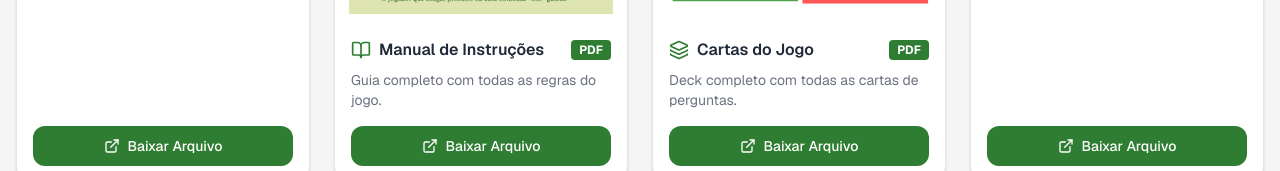
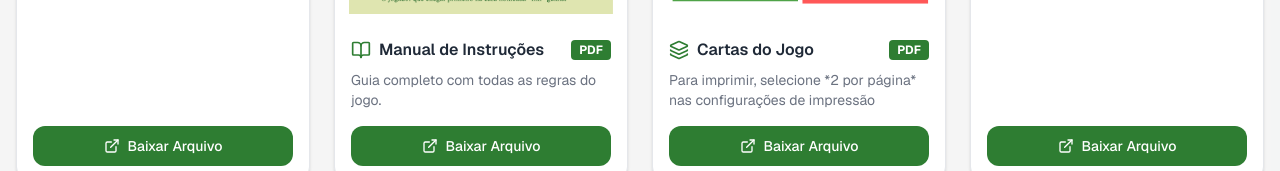
Before and after one commit to vichinskyy/v0-projeto-de-extensao-1-semestre, a Next.js app: page / in a window 1280 px wide. Shown: the part 719-890 px from the top of the page. Built offline with nearby package versions, Linux system fonts and the light colour scheme.

Commit message:
feat: update materials section description for printing settings
Updated description for "Cartas do Jogo" to clarify print settings.

Co-authored-by: vichinskyy <192381491+vichinskyy@users.noreply.github.com>

```diff
--- a/components/materials-section.tsx
+++ b/components/materials-section.tsx
@@ -27,7 +27,7 @@ const materials = [
   },
   {
     title: "Cartas do Jogo",
-    description: "Deck completo com todas as cartas de perguntas.",
+    description: "Para imprimir, selecione *2 por página* nas configurações de impressão",
     format: "PDF",
     formatColor: "green" as const,
     imageUrl: "/cartas ima.png",
```
